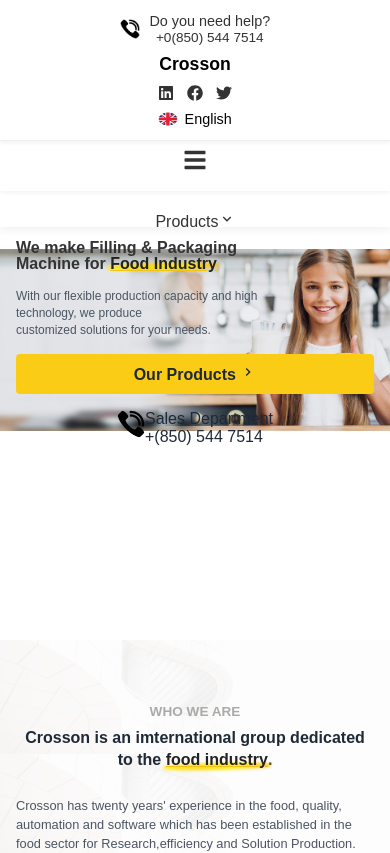
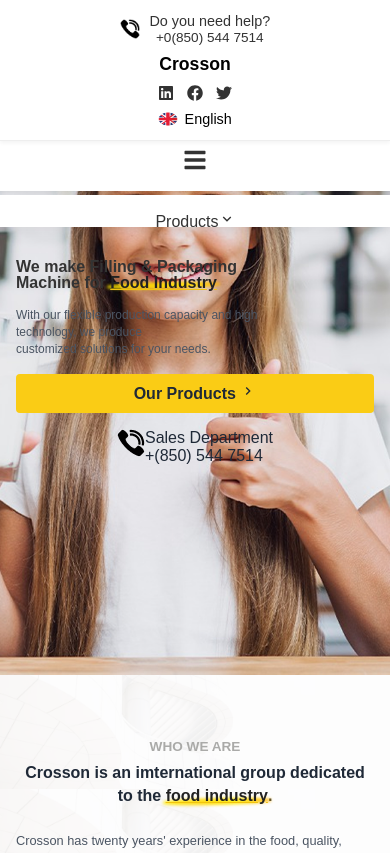
Before and after one commit to devZuzu/Business-website, a React (Vite) app: page / in a window 390 px wide. Shown: the top 853 px of the page. Built offline with nearby package versions, Linux system fonts and the light colour scheme.

Commit message:
fixed the hero pagemedia query

```diff
--- a/src/styles/Hero.css
+++ b/src/styles/Hero.css
@@ -221,18 +221,19 @@
 @media (max-width: 480px) {
     .hero {
         padding: 2rem 1rem;
-        margin-top: 2.5rem;
+        /* margin-top: 1rem; */
         margin-bottom: 0;
-        background-position: center;
-        background-size: contain;
+        background-position: right;
+        background-size: cover;
         justify-content: left;
         align-items: left;
         text-align: left;
+        max-height: 500;
     }
 
 
     .hero-content{
-        margin-top: 5.5rem;
+        margin-top: 4.5rem;
         justify-content: left;
         align-items: left;
         text-align: left;
```
